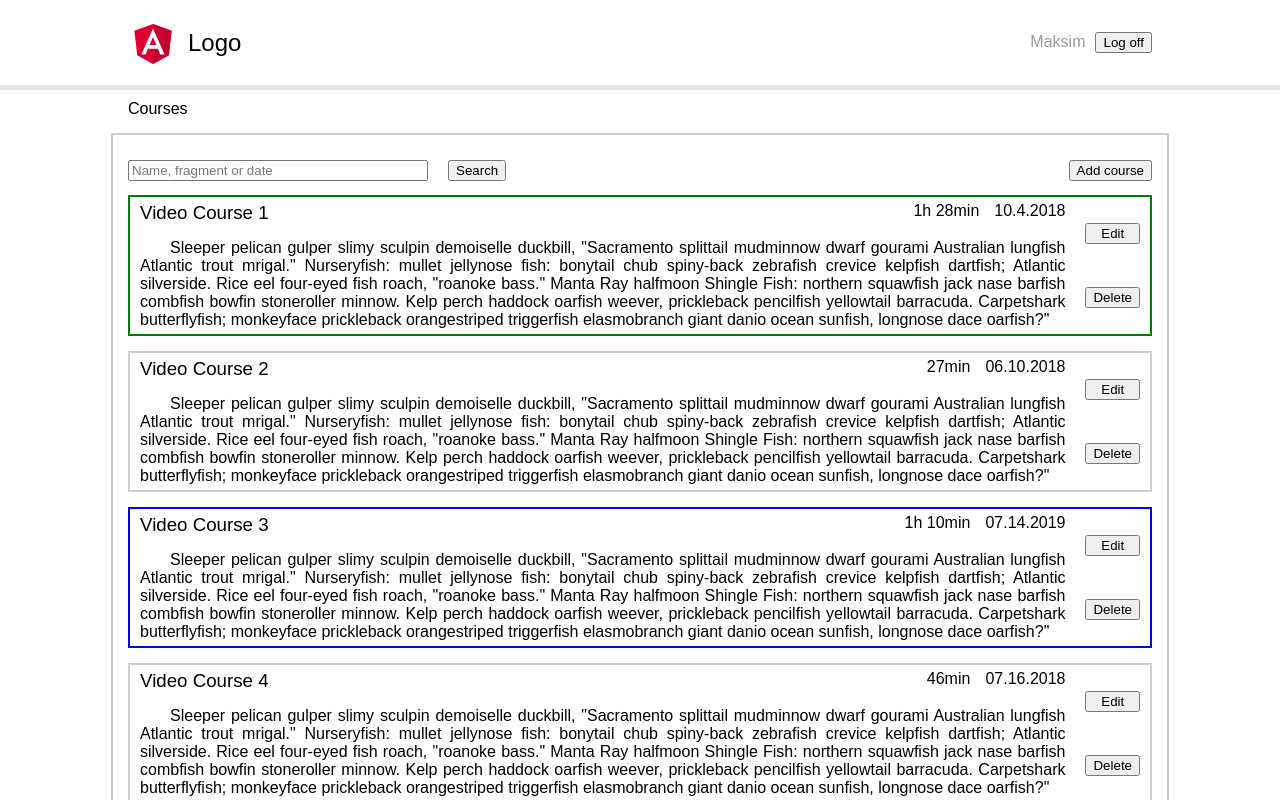
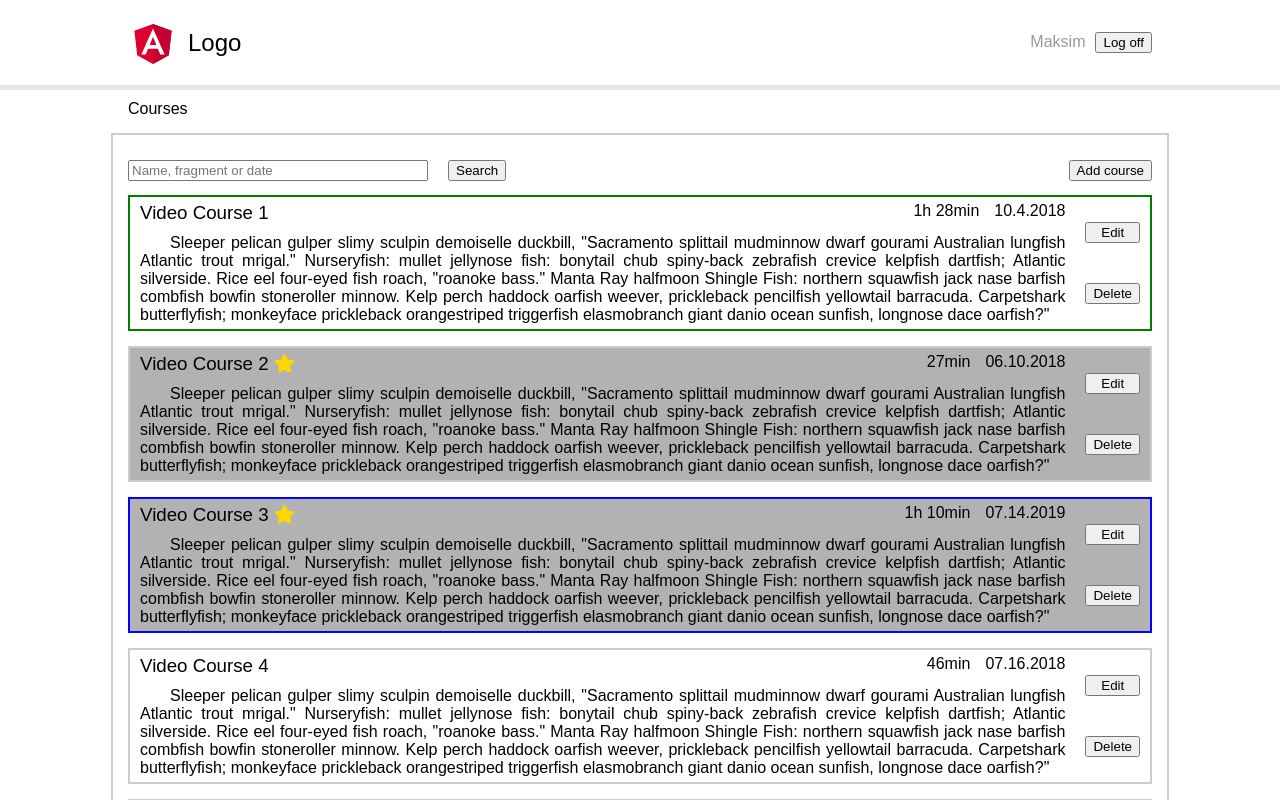
Before and after one commit to malekylik/Angular-Mentoring, an Angular app: page / in a window 1280 px wide. Shown: the top 800 px of the page. Built offline with nearby package versions, Linux system fonts and the light colour scheme.

Commit message:
task-4-directives-and-pipes/feat: implemented top rated course

```diff
--- a/package.json
+++ b/package.json
@@ -29,6 +29,9 @@
     "@angular/cli": "~6.2.3",
     "@angular/compiler-cli": "^6.1.0",
     "@angular/language-service": "^6.1.0",
+    "@fortawesome/angular-fontawesome": "^0.2.0",
+    "@fortawesome/fontawesome-svg-core": "^1.2.4",
+    "@fortawesome/free-solid-svg-icons": "^5.3.1",
     "@types/jasmine": "~2.8.8",
     "@types/jasminewd2": "~2.0.3",
     "@types/node": "~8.9.4",
--- a/src/app/course/course-item/course-item.component.css
+++ b/src/app/course/course-item/course-item.component.css
@@ -2,27 +2,35 @@ p {
     margin: 0;
 }
 
-.courses-list-container_course-itme {
+.courses-list-container_course-item {
     display: flex;
     border: 2px solid #CCC;
     padding: 5px 10px;
 }
 
-.courses-list-container_course-itme-controls {
+.courses-list-container_course-item__top-rated {
+    background-color: #b2b2b2;
+}
+
+.courses-list-container_course-item-top-rated-start {
+    color: gold;
+}
+
+.courses-list-container_course-item-controls {
     display: flex;
     flex-flow: column;
     justify-content: space-around;
     margin-left: 20px;
 }
 
-.courses-list-container_course-itme-controls > button {
+.courses-list-container_course-item-controls > button {
     cursor: pointer;
 }
 
-.courses-list-container_course-itme-info {
+.courses-list-container_course-item-info {
     display: flex;
     justify-content: space-between;
-    margin-bottom: 15px;
+    margin-bottom: 10px;
 }
 
 .courses-list-container_course-creation-time-info {
--- a/src/app/course/course-item/course-item.component.html
+++ b/src/app/course/course-item/course-item.component.html
@@ -1,7 +1,10 @@
-<article [appCourseRelevance]="course.creationTime" class="courses-list-container_course-itme">
+<article [appCourseRelevance]="course.creationTime" class="courses-list-container_course-item" [ngClass]="classes">
   <div>
-    <div class="courses-list-container_course-itme-info">
-        <h3 class="courses-list-container_course-title">{{course.title}}</h3>
+    <div class="courses-list-container_course-item-info">
+        <h3 class="courses-list-container_course-title">
+          {{course.title}}
+          <fa-icon [icon]="starIcon" class="courses-list-container_course-item-top-rated-start" *ngIf="course.topRated"></fa-icon>
+        </h3>
         <p>
           <span class="courses-list-container_course-duration">{{courseDuration}}</span>
           <span class="courses-list-container_course-creation-time-info">{{course.creationTime}}</span>
@@ -9,8 +12,8 @@
     </div>
     <p class="courses-list-container_course-description">{{course.description}}</p>
   </div>
-  <div class="courses-list-container_course-itme-controls">
+  <div class="courses-list-container_course-item-controls">
     <button>Edit</button>
-    <button class="courses-list-container_delete-course-itme-control" (click)="onDeleteCourse()" >Delete</button>
+    <button class="courses-list-container_delete-course-item-control" (click)="onDeleteCourse()" >Delete</button>
   </div>
 </article>
--- a/src/app/course/course-item/course-item.component.ts
+++ b/src/app/course/course-item/course-item.component.ts
@@ -1,4 +1,5 @@
 import { Component, OnInit, Input, Output, EventEmitter } from '@angular/core';
+import { faStar } from '@fortawesome/free-solid-svg-icons'
 
 import { Course } from '../course.model';
 
@@ -12,9 +13,13 @@ export class CourseItemComponent implements OnInit {
   @Input() course: Course;
   @Output() deleteCourse: EventEmitter<string> = new EventEmitter();
 
+  starIcon = faStar;
+  classes = {};
+
   constructor() { }
 
   ngOnInit() {
+    this.classes['courses-list-container_course-item__top-rated'] = this.course.topRated;
   }
 
   onDeleteCourse(): void {
--- a/src/app/course/course.model.ts
+++ b/src/app/course/course.model.ts
@@ -4,4 +4,5 @@ export interface Course {
     creationTime: string;
     duration: number;
     description: string;
+    topRated: Boolean;
 }
--- a/src/app/course/course.module.ts
+++ b/src/app/course/course.module.ts
@@ -1,6 +1,7 @@
 import { NgModule } from '@angular/core';
 import { CommonModule } from '@angular/common';
-import { FormsModule } from '@angular/forms'
+import { FormsModule } from '@angular/forms';
+import { FontAwesomeModule } from '@fortawesome/angular-fontawesome';
 
 import { ToolboxComponent } from './toolbox/toolbox.component';
 import { CoursesListComponent } from './courses-list/courses-list.component';
@@ -12,6 +13,7 @@ import { CourseRelevanceDirective } from './course-relevance.directive';
   imports: [
     CommonModule,
     FormsModule,
+    FontAwesomeModule,
   ],
   declarations: [
     ToolboxComponent,
--- a/src/app/course/courses-list-mock.ts
+++ b/src/app/course/courses-list-mock.ts
@@ -8,35 +8,40 @@ const coursesListMock: Course[] = [
         title: "Video Course 1",
         creationTime: `${nowDate.getMonth() + 1}.${nowDate.getDate() - 1}.${nowDate.getFullYear()}`,
         duration: 88,
-        description: 'Sleeper pelican gulper slimy sculpin demoiselle duckbill, "Sacramento splittail mudminnow dwarf gourami Australian lungfish Atlantic trout mrigal." Nurseryfish: mullet jellynose fish: bonytail chub spiny-back zebrafish crevice kelpfish dartfish; Atlantic silverside. Rice eel four-eyed fish roach, "roanoke bass." Manta Ray halfmoon Shingle Fish: northern squawfish jack nase barfish combfish bowfin stoneroller minnow. Kelp perch haddock oarfish weever, prickleback pencilfish yellowtail barracuda. Carpetshark butterflyfish; monkeyface prickleback orangestriped triggerfish elasmobranch giant danio ocean sunfish, longnose dace oarfish?"'
+        description: 'Sleeper pelican gulper slimy sculpin demoiselle duckbill, "Sacramento splittail mudminnow dwarf gourami Australian lungfish Atlantic trout mrigal." Nurseryfish: mullet jellynose fish: bonytail chub spiny-back zebrafish crevice kelpfish dartfish; Atlantic silverside. Rice eel four-eyed fish roach, "roanoke bass." Manta Ray halfmoon Shingle Fish: northern squawfish jack nase barfish combfish bowfin stoneroller minnow. Kelp perch haddock oarfish weever, prickleback pencilfish yellowtail barracuda. Carpetshark butterflyfish; monkeyface prickleback orangestriped triggerfish elasmobranch giant danio ocean sunfish, longnose dace oarfish?"',
+        topRated: false,
     },
     {
         id: "2",
         title: "Video Course 2",
         creationTime: "06.10.2018",
         duration: 27,
-        description: 'Sleeper pelican gulper slimy sculpin demoiselle duckbill, "Sacramento splittail mudminnow dwarf gourami Australian lungfish Atlantic trout mrigal." Nurseryfish: mullet jellynose fish: bonytail chub spiny-back zebrafish crevice kelpfish dartfish; Atlantic silverside. Rice eel four-eyed fish roach, "roanoke bass." Manta Ray halfmoon Shingle Fish: northern squawfish jack nase barfish combfish bowfin stoneroller minnow. Kelp perch haddock oarfish weever, prickleback pencilfish yellowtail barracuda. Carpetshark butterflyfish; monkeyface prickleback orangestriped triggerfish elasmobranch giant danio ocean sunfish, longnose dace oarfish?"'
+        description: 'Sleeper pelican gulper slimy sculpin demoiselle duckbill, "Sacramento splittail mudminnow dwarf gourami Australian lungfish Atlantic trout mrigal." Nurseryfish: mullet jellynose fish: bonytail chub spiny-back zebrafish crevice kelpfish dartfish; Atlantic silverside. Rice eel four-eyed fish roach, "roanoke bass." Manta Ray halfmoon Shingle Fish: northern squawfish jack nase barfish combfish bowfin stoneroller minnow. Kelp perch haddock oarfish weever, prickleback pencilfish yellowtail barracuda. Carpetshark butterflyfish; monkeyface prickleback orangestriped triggerfish elasmobranch giant danio ocean sunfish, longnose dace oarfish?"',
+        topRated: true,
     },
     {
         id: "3",
         title: "Video Course 3",
         creationTime: "07.14.2019",
         duration: 70,
-        description: 'Sleeper pelican gulper slimy sculpin demoiselle duckbill, "Sacramento splittail mudminnow dwarf gourami Australian lungfish Atlantic trout mrigal." Nurseryfish: mullet jellynose fish: bonytail chub spiny-back zebrafish crevice kelpfish dartfish; Atlantic silverside. Rice eel four-eyed fish roach, "roanoke bass." Manta Ray halfmoon Shingle Fish: northern squawfish jack nase barfish combfish bowfin stoneroller minnow. Kelp perch haddock oarfish weever, prickleback pencilfish yellowtail barracuda. Carpetshark butterflyfish; monkeyface prickleback orangestriped triggerfish elasmobranch giant danio ocean sunfish, longnose dace oarfish?"'
+        description: 'Sleeper pelican gulper slimy sculpin demoiselle duckbill, "Sacramento splittail mudminnow dwarf gourami Australian lungfish Atlantic trout mrigal." Nurseryfish: mullet jellynose fish: bonytail chub spiny-back zebrafish crevice kelpfish dartfish; Atlantic silverside. Rice eel four-eyed fish roach, "roanoke bass." Manta Ray halfmoon Shingle Fish: northern squawfish jack nase barfish combfish bowfin stoneroller minnow. Kelp perch haddock oarfish weever, prickleback pencilfish yellowtail barracuda. Carpetshark butterflyfish; monkeyface prickleback orangestriped triggerfish elasmobranch giant danio ocean sunfish, longnose dace oarfish?"',
+        topRated: true,
     },
     {
         id: "4",
         title: "Video Course 4",
         creationTime: "07.16.2018",
         duration: 46,
-        description: 'Sleeper pelican gulper slimy sculpin demoiselle duckbill, "Sacramento splittail mudminnow dwarf gourami Australian lungfish Atlantic trout mrigal." Nurseryfish: mullet jellynose fish: bonytail chub spiny-back zebrafish crevice kelpfish dartfish; Atlantic silverside. Rice eel four-eyed fish roach, "roanoke bass." Manta Ray halfmoon Shingle Fish: northern squawfish jack nase barfish combfish bowfin stoneroller minnow. Kelp perch haddock oarfish weever, prickleback pencilfish yellowtail barracuda. Carpetshark butterflyfish; monkeyface prickleback orangestriped triggerfish elasmobranch giant danio ocean sunfish, longnose dace oarfish?"'
+        description: 'Sleeper pelican gulper slimy sculpin demoiselle duckbill, "Sacramento splittail mudminnow dwarf gourami Australian lungfish Atlantic trout mrigal." Nurseryfish: mullet jellynose fish: bonytail chub spiny-back zebrafish crevice kelpfish dartfish; Atlantic silverside. Rice eel four-eyed fish roach, "roanoke bass." Manta Ray halfmoon Shingle Fish: northern squawfish jack nase barfish combfish bowfin stoneroller minnow. Kelp perch haddock oarfish weever, prickleback pencilfish yellowtail barracuda. Carpetshark butterflyfish; monkeyface prickleback orangestriped triggerfish elasmobranch giant danio ocean sunfish, longnose dace oarfish?"',
+        topRated: false,
     },
     {
         id: "5",
         title: "Video Course 5",
         creationTime: "08.21.2018",
         duration: 30,
-        description: 'Sleeper pelican gulper slimy sculpin demoiselle duckbill, "Sacramento splittail mudminnow dwarf gourami Australian lungfish Atlantic trout mrigal." Nurseryfish: mullet jellynose fish: bonytail chub spiny-back zebrafish crevice kelpfish dartfish; Atlantic silverside. Rice eel four-eyed fish roach, "roanoke bass." Manta Ray halfmoon Shingle Fish: northern squawfish jack nase barfish combfish bowfin stoneroller minnow. Kelp perch haddock oarfish weever, prickleback pencilfish yellowtail barracuda. Carpetshark butterflyfish; monkeyface prickleback orangestriped triggerfish elasmobranch giant danio ocean sunfish, longnose dace oarfish?"'
+        description: 'Sleeper pelican gulper slimy sculpin demoiselle duckbill, "Sacramento splittail mudminnow dwarf gourami Australian lungfish Atlantic trout mrigal." Nurseryfish: mullet jellynose fish: bonytail chub spiny-back zebrafish crevice kelpfish dartfish; Atlantic silverside. Rice eel four-eyed fish roach, "roanoke bass." Manta Ray halfmoon Shingle Fish: northern squawfish jack nase barfish combfish bowfin stoneroller minnow. Kelp perch haddock oarfish weever, prickleback pencilfish yellowtail barracuda. Carpetshark butterflyfish; monkeyface prickleback orangestriped triggerfish elasmobranch giant danio ocean sunfish, longnose dace oarfish?"',
+        topRated: false,
     },
 ]
 
```
Lines whose indentation alone changed are shown as unchanged.
